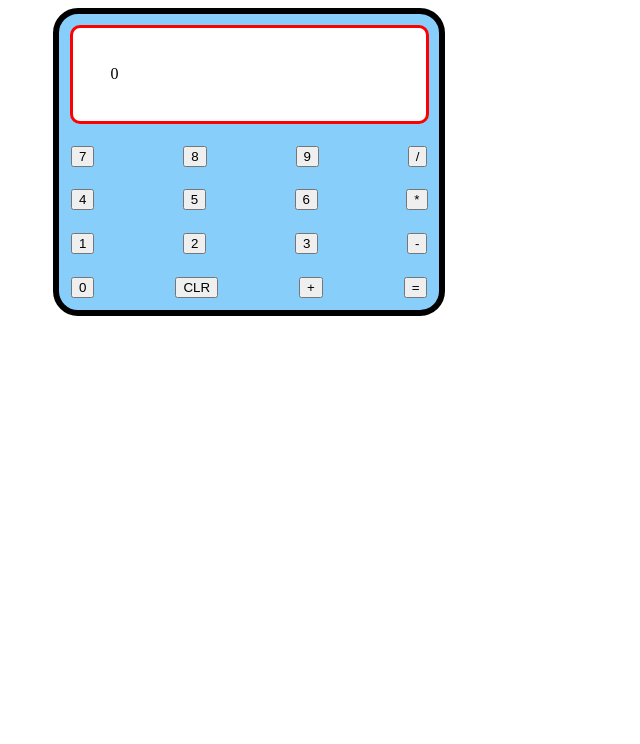
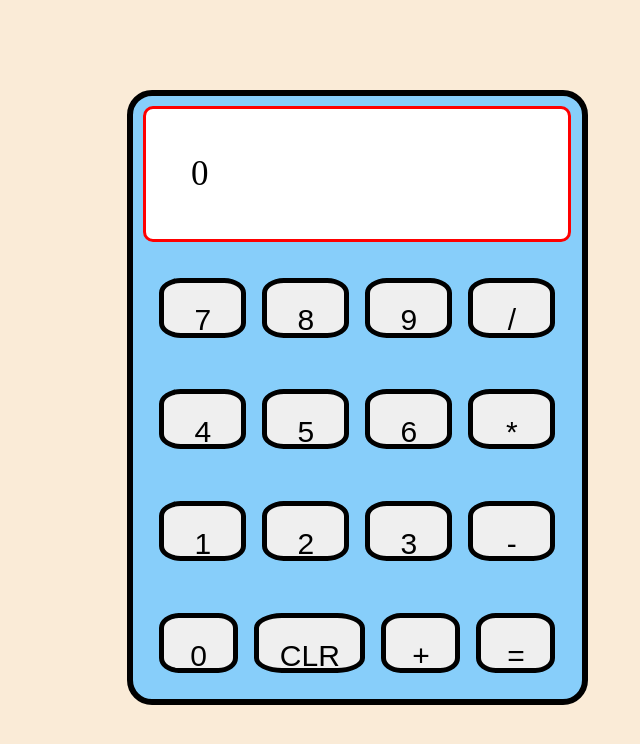
Before and after one commit to Likowo/Demo_Calculator_w_Functions, a plain HTML site: page index.html in a window 1280 px wide. Shown: the whole page, without its empty margins (334-974 px from the left). Drawn offline with Linux system fonts and the light colour scheme.

Commit message:
Update to CSS

```diff
--- a/index.html
+++ b/index.html
@@ -17,31 +17,31 @@
         <div class="screenBar"> 0 </div>
           <!-- 4 Numbers and symbols rows, with 4 buttons each  -->
           <div class="rowOne">
-                <button onclick="upLoadToScreen('7')">7</button>
-                <button onclick="upLoadToScreen('8')">8</button>
-                <button onclick="upLoadToScreen('9')">9</button>
-                <button onclick="upLoadToScreen('/')">/</button>
+                <button onclick="upLoadToScreen('7')" class="btn">7</button>
+                <button onclick="upLoadToScreen('8')" class="btn">8</button>
+                <button onclick="upLoadToScreen('9')" class="btn">9</button>
+                <button onclick="upLoadToScreen('/')" class="btn">/</button>
           </div>
 
           <div class="rowTwo">
-            <button onclick="upLoadToScreen('4')">4</button>
-            <button onclick="upLoadToScreen('5')">5</button>
-            <button onclick="upLoadToScreen('6')">6</button>
-            <button onclick="upLoadToScreen('*')">*</button>
+            <button onclick="upLoadToScreen('4')" class="btn">4</button>
+            <button onclick="upLoadToScreen('5')" class="btn">5</button>
+            <button onclick="upLoadToScreen('6')" class="btn">6</button>
+            <button onclick="upLoadToScreen('*')" class="btn">*</button>
           </div>
 
           <div class="rowThree">
-            <button onclick="upLoadToScreen('1')">1</button>
-            <button onclick="upLoadToScreen('2')">2</button>
-            <button onclick="upLoadToScreen('3')">3</button>
-            <button onclick="upLoadToScreen('7')">-</button>
+            <button onclick="upLoadToScreen('1')" class="btn" >1</button>
+            <button onclick="upLoadToScreen('2')" class="btn" >2</button>
+            <button onclick="upLoadToScreen('3')" class="btn" >3</button>
+            <button onclick="upLoadToScreen('-')" class="btn" > - </button>
           </div>
 
           <div class="rowFour">
-            <button onclick="upLoadToScreen('0')" >0</button>
-            <button onclick="clearScreenBar('CLR')">CLR</button>
-            <button onclick="upLoadToScreen('+')" >+</button>
-            <button onclick="upLoadToScreen('=')" >=</button>
+            <button onclick="upLoadToScreen('0')" class="btn" >0</button>
+            <button onclick="clearScreenBar('CLR')" class="btn"> CLR </button>
+            <button onclick="upLoadToScreen('+')"  class="btn">+</button>
+            <button onclick="upLoadToScreen('=')" class="btn">=</button>
           </div>
         </div>
       </div>
--- a/script.js
+++ b/script.js
@@ -2,14 +2,14 @@
 
 // QuerySelector: Navigates to an HTML tag ( The DOM) by the class name and targets it.
 
-// For this Calculator App,First, make the clear screen button functional, so you can use it to clear the screen when you click other buttons. NB: Codes read from top to bottom chronologically.What ever code you write at the beging of your coding, will be read first and will affect subsequent codes if needed within the new code.
+// For this Calculator App,First, make the clear screen button functional, so you can use it to clear the screen when you click other buttons. NB: Codes read from top to bottom chronologically.What ever code you write at the beging of your coding, will be read first and can affect subsequent codes if needed.
 
 // How to make the Clear (CLR) button functional to clear screenBar
     //1) Select the element from the DOM using querryselector
 let screenBar = document.querySelector('.screenBar')
     // Declare a function  that will make the CLR button functional when clicked. Use the Arrow Function , the .innerHTML property to go in to the HTML tag and change(update) it's content to the new data you assign it to, and the HTML onClick() method to make the button clickable.
 const clearScreenBar = () => {
-  screenBar.innerHTML = "";
+ screenBar.innerHTML = "";
 }
 
 // Once clicked/initialized --- I want the num key to show its value to the screen. Use the append() method to make the numbers appear on the screen. Pass number as both the parameter and argument.
--- a/style.css
+++ b/style.css
@@ -1,12 +1,18 @@
+body{
+    width: 70%;
+    height: 80%;
+    margin: auto;
+    background-color: antiquewhite;
+}
 .mainFrame{
     border: 6px solid black;
     background-color:lightskyblue;
     border-radius: 25px;
     height: auto;
-    /* margin-right:630px; */
-    width:30%;
+    width:50%;
     padding:0.5px ;
     margin-left:30%;
+    margin-top: 10%;
 }
 .screenBar{
     border: solid red;
@@ -14,43 +20,27 @@
     border-radius:10px;
     padding:10%;
     margin:10px;
+    font-size: 35px;
 }
 
 .rowOne, .rowTwo, .rowThree,.rowFour{
-    padding:3%;
+    padding:4%;
     display: flex;
     justify-content:space-between;
 }
 
-/*
-/* body {
-    margin: 60px;
+.btn{
+    height: 60px;
+    width: 50%;
+    border: solid 5px black;
+    border-radius: 25%;
+    padding: 5%;
+    margin: 8px;
+    font-size: 30px;
+    box-shadow: inset 0px,20px,0px,20px indigo;
+    cursor: pointer;
 }
-.main {
-    border: 3px solid black;
-    display: flex;
-    flex-direction: row;
-    background: darkgray;
-    justify-content: center;
-    align-items: center;
 
+.numbers{
+    text-align: justify;
 }
-.screen {
-    border: 3px solid black;
-    width: 200px;
-    height: 200px;
-}
-.buttons {
-    width: 20px;
-    height:30px;
-}
-.buttonsLeft {
-    display: flex;
-    flex-direction: column;
-}
-.buttonsRight {
-    display: flex;
-    flex-direction: column;
-} */
-
-*/
```
